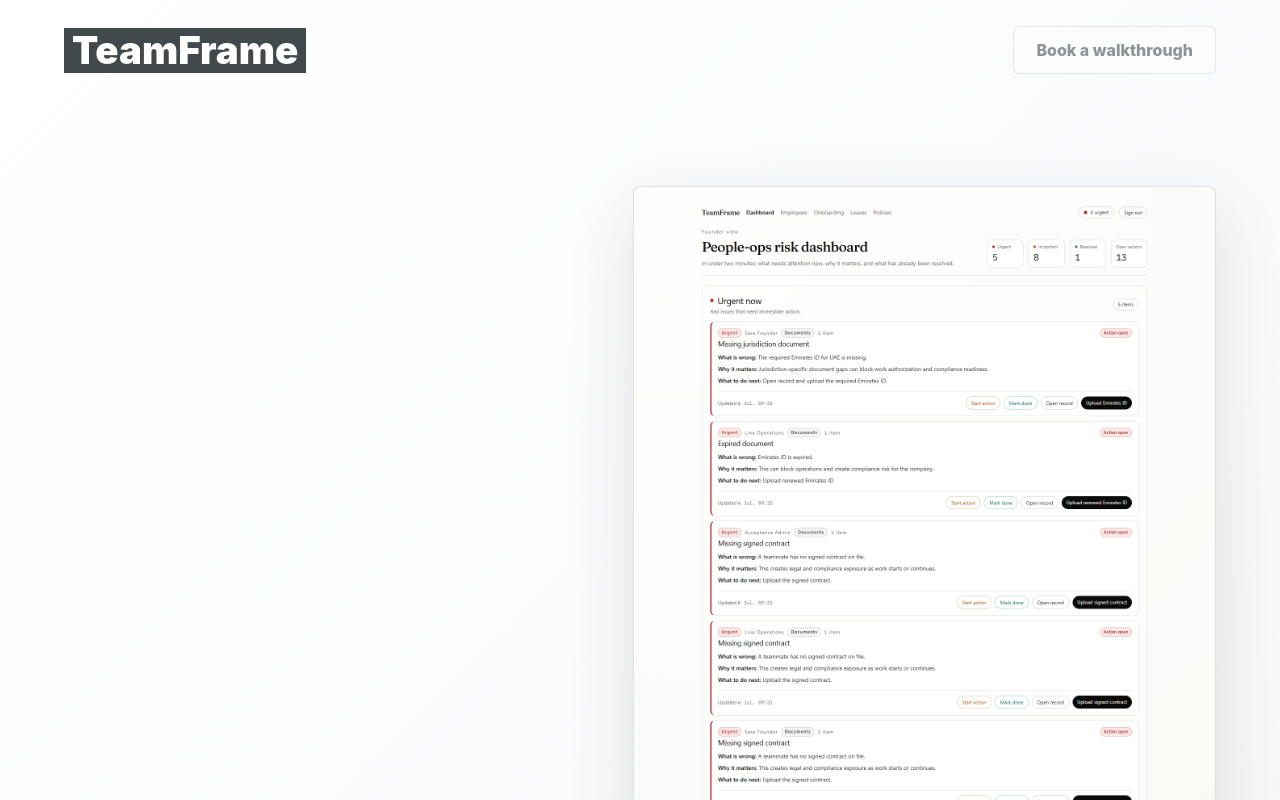
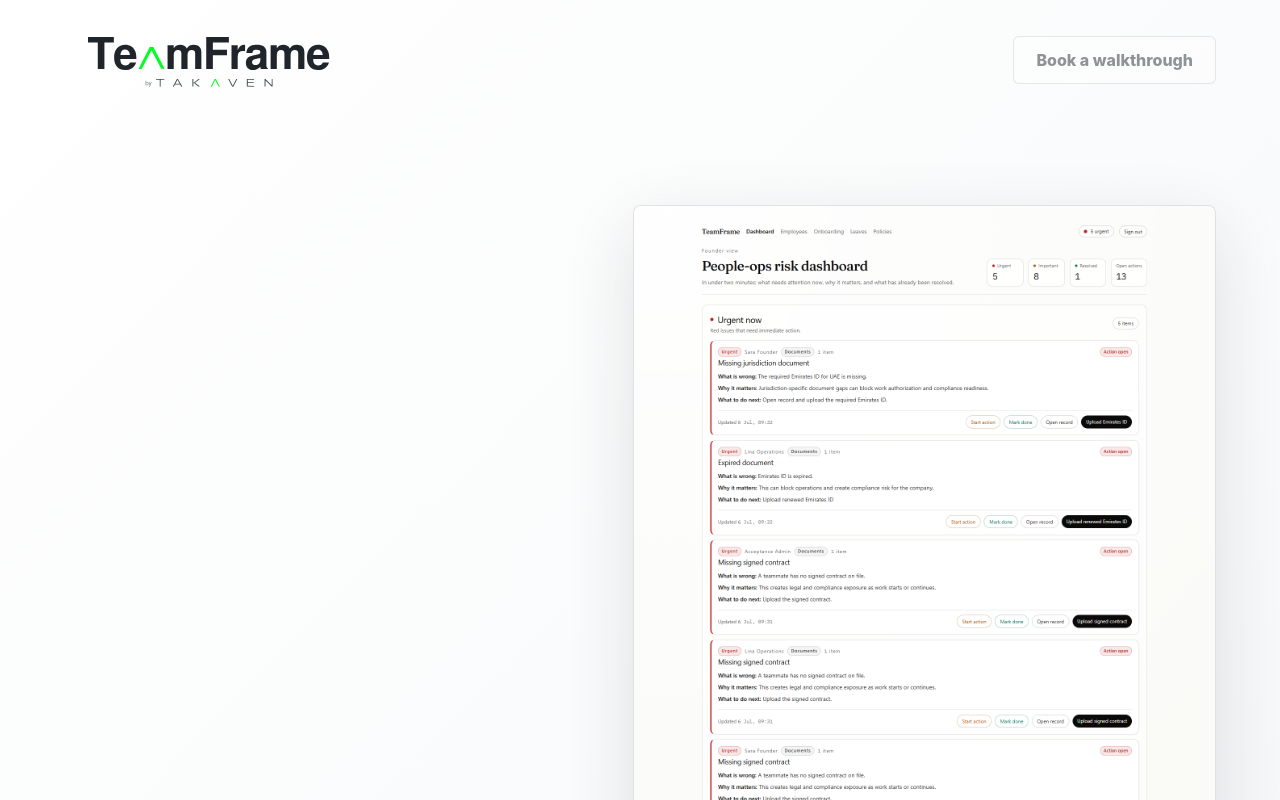
Before and after one commit to takaven/teamframe-site, a website: page index.html in a window 1280 px wide. Shown: the top 800 px of the page. Drawn offline with Linux system fonts and the light colour scheme.

Commit message:
Apply final TeamFrame site logo assets

```diff
--- a/index.html
+++ b/index.html
@@ -14,7 +14,7 @@
     <main>
       <section class="hero">
         <nav class="nav" aria-label="Site header">
-          <span class="teamframe-mark">TeamFrame</span>
+          <img class="teamframe-mark" src="./assets/teamframe-endorsed-light.svg" alt="TeamFrame by TAKAVEN" />
           <a class="button button-secondary walkthrough-cta" href="#" aria-disabled="true">Book a walkthrough</a>
         </nav>
 
@@ -176,7 +176,7 @@
       </section>
 
       <footer>
-        <span class="teamframe-mark footer-teamframe">TeamFrame</span>
+        <img class="teamframe-mark footer-teamframe" src="./assets/teamframe-wordmark-light.svg" alt="TeamFrame" />
         <div class="takaven-endorsement">
           <span>Conceptualised by</span>
           <img src="./assets/takaven-wordmark.svg" alt="TAKAVEN" />
--- a/styles.css
+++ b/styles.css
@@ -72,16 +72,9 @@ footer {
 }
 
 .teamframe-mark {
-  display: inline-flex;
-  align-items: center;
-  min-height: 45px;
-  background: var(--graphite);
-  color: var(--white);
-  padding: 0 8px;
-  font-size: clamp(1.62rem, 3vw, 2.48rem);
-  font-weight: 900;
-  line-height: 1;
-  letter-spacing: 0;
+  display: block;
+  width: min(290px, 52vw);
+  height: auto;
 }
 
 .hero-grid,
@@ -462,8 +455,7 @@ footer {
 }
 
 .footer-teamframe {
-  min-height: 34px;
-  font-size: 1.4rem;
+  width: min(180px, 46vw);
 }
 
 .takaven-endorsement {
```
Also changed, not shown: public/assets/teamframe-endorsed-light.svg (added), public/assets/teamframe-wordmark-light.svg (added).
